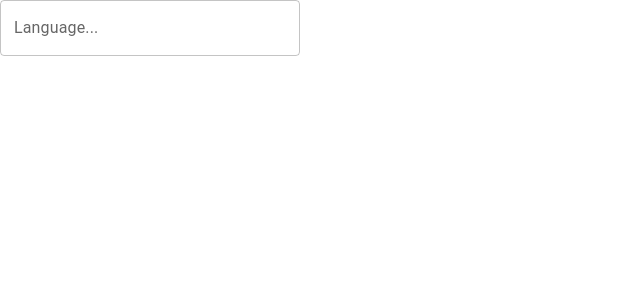
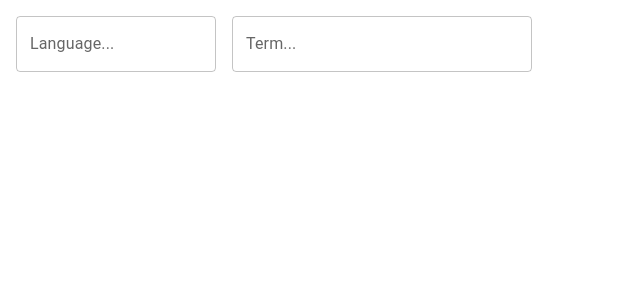
Before and after one commit to jmviz/wety, a React (Create React App) app in the folder client/: page / in a window 1280 px wide. Shown: the top 300 px of the page, without its empty margins (0-640 px from the left). Built offline with nearby package versions, Linux system fonts and the light colour scheme.

Commit message:
more search wip

```diff
--- a/client/src/App.css
+++ b/client/src/App.css
@@ -0,0 +1,7 @@
+.App {
+  font-family: -apple-system, BlinkMacSystemFont, "Segoe UI", "Roboto", "Oxygen",
+    "Ubuntu", "Cantarell", "Fira Sans", "Droid Sans", "Helvetica Neue",
+    sans-serif;
+  -webkit-font-smoothing: antialiased;
+  -moz-osx-font-smoothing: grayscale;
+}
--- a/client/src/App.tsx
+++ b/client/src/App.tsx
@@ -1,13 +1,12 @@
 import "./App.css";
-import SearchPane from "./SearchPane";
+import SearchPane from "./search/SearchPane";
 
 import { Fragment, useState } from "react";
 import CssBaseline from "@mui/material/CssBaseline";
 
 function App() {
-  const [langId, setLangId] = useState<number | null>(null);
-  // const [includeLangIds, setIncludeLangIds] = useState<number[]>([]);
-  // const [termId, setTermId] = useState<number | null>(null);
+  const [selectedLangId, setSelectedLangId] = useState<number | null>(null);
+  const [selectedItemId, setSelectedItemId] = useState<number | null>(null);
 
   return (
     <Fragment>
@@ -15,10 +14,10 @@ function App() {
       <div className="App">
         <header className="App-header">
           <SearchPane
-            langId={langId}
-            setLangId={setLangId}
-            // setIncludeLangIds={setIncludeLangIds}
-            // setTermId={setTermId}
+            selectedLangId={selectedLangId}
+            setSelectedLangId={setSelectedLangId}
+            selectedItemId={selectedItemId}
+            setSelectedItemId={setSelectedItemId}
           />
         </header>
       </div>
--- a/client/src/SearchPane.tsx
+++ /dev/null
@@ -1,72 +0,0 @@
-import Autocomplete from "@mui/material/Autocomplete";
-import TextField from "@mui/material/TextField";
-import Stack from "@mui/material/Stack";
-import { debounce } from "@mui/material/utils";
-import { useMemo, useState } from "react";
-
-interface LangOption {
-  id: number;
-  code: string;
-  name: string;
-  similarity: number;
-  items: number;
-}
-
-interface SearchPaneProps {
-  langId: number | null;
-  setLangId: (langId: number | null) => void;
-}
-
-function SearchPane({ langId, setLangId }: SearchPaneProps) {
-  const [lang, setLang] = useState<LangOption | null>(null);
-  const [options, setOptions] = useState<LangOption[]>([]);
-
-  const fetchLangs = useMemo(
-    () =>
-      debounce(async (input: string) => {
-        const response = await fetch(
-          `${process.env.REACT_APP_API_BASE_URL}/langs/${input}`
-        );
-        const newOptions = (await response.json()) as LangOption[];
-        setOptions(newOptions);
-      }, 500),
-    []
-  );
-
-  return (
-    <Stack direction={"row"} spacing={2}>
-      <Autocomplete
-        sx={{ width: 300 }}
-        id="lang-search"
-        className="search-bar"
-        freeSolo
-        value={lang}
-        onChange={(event, newValue) => {
-          if (typeof newValue === "string" || !newValue) {
-            return;
-          }
-          setLang(newValue);
-          setLangId(newValue.id);
-        }}
-        onInputChange={(event, newInputValue) => {
-          if (newInputValue === "") {
-            setOptions([]);
-            setLang(null);
-            setLangId(null);
-            return;
-          }
-          fetchLangs(newInputValue);
-        }}
-        renderInput={(params) => <TextField {...params} label="Language..." />}
-        options={options}
-        filterOptions={(x) => x}
-        getOptionLabel={(option) =>
-          typeof option === "string" ? option : option.name
-        }
-        noOptionsText="No languages found"
-      />
-    </Stack>
-  );
-}
-
-export default SearchPane;
--- a/client/src/index.css
+++ b/client/src/index.css
@@ -1,14 +1,3 @@
 body {
   overflow-x: scroll;
-  margin: 0;
-  font-family: -apple-system, BlinkMacSystemFont, "Segoe UI", "Roboto", "Oxygen",
-    "Ubuntu", "Cantarell", "Fira Sans", "Droid Sans", "Helvetica Neue",
-    sans-serif;
-  -webkit-font-smoothing: antialiased;
-  -moz-osx-font-smoothing: grayscale;
 }
-
-code {
-  font-family: source-code-pro, Menlo, Monaco, Consolas, "Courier New",
-    monospace;
-}
--- /dev/null
+++ b/client/src/search/ItemSearch.tsx
@@ -0,0 +1,84 @@
+import { ItemOption } from "./responses";
+
+import Autocomplete from "@mui/material/Autocomplete";
+import TextField from "@mui/material/TextField";
+import { debounce } from "@mui/material/utils";
+import { useMemo, useState } from "react";
+
+interface ItemSearchProps {
+  selectedLangId: number | null;
+  setSelectedItemId: (itemId: number | null) => void;
+}
+
+function ItemSearch({ selectedLangId, setSelectedItemId }: ItemSearchProps) {
+  const [selectedItem, setSelectedItem] = useState<ItemOption | null>(null);
+  const [itemOptions, setItemOptions] = useState<ItemOption[]>([]);
+
+  const fetchItems = useMemo(
+    () =>
+      debounce(async (input: string) => {
+        const response = await fetch(
+          `${process.env.REACT_APP_API_BASE_URL}/items/${selectedLangId}/${input}`
+        );
+        const newOptions = (await response.json()) as ItemOption[];
+        setItemOptions(newOptions);
+      }, 500),
+    [selectedLangId]
+  );
+
+  return (
+    <Autocomplete
+      sx={{
+        width: 300,
+      }}
+      ListboxProps={{
+        sx: {
+          overflow: "scroll",
+          whiteSpace: "nowrap",
+        },
+      }}
+      freeSolo
+      value={selectedItem}
+      onChange={(event, newValue) => {
+        if (typeof newValue === "string" || !newValue) {
+          return;
+        }
+        setSelectedItem(newValue);
+        setSelectedItemId(newValue.item.id);
+      }}
+      blurOnSelect
+      onInputChange={(event, newInputValue) => {
+        if (newInputValue === "" || selectedLangId === null) {
+          setItemOptions([]);
+          setSelectedItem(null);
+          setSelectedItemId(null);
+          return;
+        }
+        fetchItems(newInputValue);
+      }}
+      renderInput={(params) => <TextField {...params} label="Term..." />}
+      options={itemOptions}
+      filterOptions={(x) => x}
+      getOptionLabel={(option) =>
+        typeof option === "string" ? option : option.item.term
+      }
+      renderOption={(props, option) => {
+        const pos = option.item.pos ?? [];
+        const gloss = option.item.gloss ?? [];
+        return (
+          <li {...props} key={option.item.id}>
+            <div className="term-line">{option.item.term}</div>
+            {pos.map((p, i) => (
+              <div key={i} className="pos-line">
+                <span className="pos">{p}</span>:{" "}
+                <span className="gloss">{gloss[i]}</span>
+              </div>
+            ))}
+          </li>
+        );
+      }}
+    />
+  );
+}
+
+export default ItemSearch;
--- /dev/null
+++ b/client/src/search/LangSearch.tsx
@@ -0,0 +1,60 @@
+import { LangOption } from "./responses";
+
+import Autocomplete from "@mui/material/Autocomplete";
+import TextField from "@mui/material/TextField";
+import { debounce } from "@mui/material/utils";
+import { useMemo, useState } from "react";
+
+interface LangSearchProps {
+  setSelectedLangId: (langId: number | null) => void;
+}
+
+function LangSearch({ setSelectedLangId }: LangSearchProps) {
+  const [selectedLang, setSelectedLang] = useState<LangOption | null>(null);
+  const [langOptions, setLangOptions] = useState<LangOption[]>([]);
+
+  const fetchLangs = useMemo(
+    () =>
+      debounce(async (input: string) => {
+        const response = await fetch(
+          `${process.env.REACT_APP_API_BASE_URL}/langs/${input}`
+        );
+        const newOptions = (await response.json()) as LangOption[];
+        setLangOptions(newOptions);
+      }, 500),
+    []
+  );
+
+  return (
+    <Autocomplete
+      sx={{ width: 200 }}
+      freeSolo
+      value={selectedLang}
+      onChange={(event, newValue) => {
+        if (typeof newValue === "string" || !newValue) {
+          return;
+        }
+        setSelectedLang(newValue);
+        setSelectedLangId(newValue.id);
+      }}
+      blurOnSelect
+      onInputChange={(event, newInputValue) => {
+        if (newInputValue === "") {
+          setLangOptions([]);
+          setSelectedLang(null);
+          setSelectedLangId(null);
+          return;
+        }
+        fetchLangs(newInputValue);
+      }}
+      renderInput={(params) => <TextField {...params} label="Language..." />}
+      options={langOptions}
+      filterOptions={(x) => x}
+      getOptionLabel={(option) =>
+        typeof option === "string" ? option : option.name
+      }
+    />
+  );
+}
+
+export default LangSearch;
--- /dev/null
+++ b/client/src/search/SearchPane.tsx
@@ -0,0 +1,30 @@
+import ItemSearch from "./ItemSearch";
+import LangSearch from "./LangSearch";
+
+import Stack from "@mui/material/Stack";
+
+interface SearchPaneProps {
+  selectedLangId: number | null;
+  setSelectedLangId: (langId: number | null) => void;
+  selectedItemId: number | null;
+  setSelectedItemId: (itemId: number | null) => void;
+}
+
+function SearchPane({
+  selectedLangId,
+  setSelectedLangId,
+  selectedItemId,
+  setSelectedItemId,
+}: SearchPaneProps) {
+  return (
+    <Stack sx={{ padding: 2 }} direction={"row"} spacing={2}>
+      <LangSearch setSelectedLangId={setSelectedLangId} />
+      <ItemSearch
+        selectedLangId={selectedLangId}
+        setSelectedItemId={setSelectedItemId}
+      />
+    </Stack>
+  );
+}
+
+export default SearchPane;
--- /dev/null
+++ b/client/src/search/responses.ts
@@ -0,0 +1,32 @@
+export interface LangOption {
+  id: number;
+  code: string;
+  name: string;
+  similarity: number;
+  items: number;
+}
+
+export interface Item {
+  id: number;
+  etyNum: number;
+  lang: string;
+  term: string;
+  etyMode: string | null;
+  imputed: boolean;
+  reconstructed: boolean;
+  url: string | null;
+  pos: string[] | null;
+  gloss: string[] | null;
+  romanization: string | null;
+}
+
+export interface ItemOption {
+  distance: number;
+  item: Item;
+}
+
+export interface ExpandedItem {
+  item: Item;
+  children: ExpandedItem[] | null;
+  langDistance: number | null;
+}
```
Also changed, not shown: client/src/SearchPane.css (deleted).
